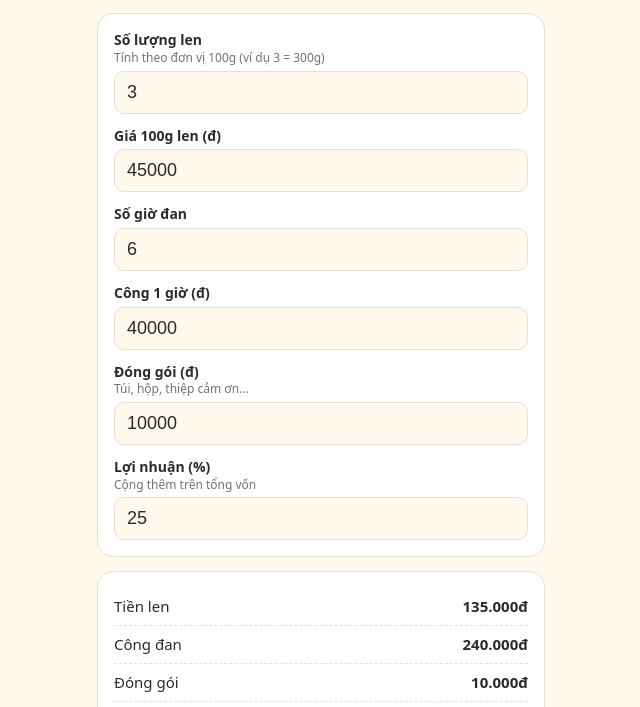
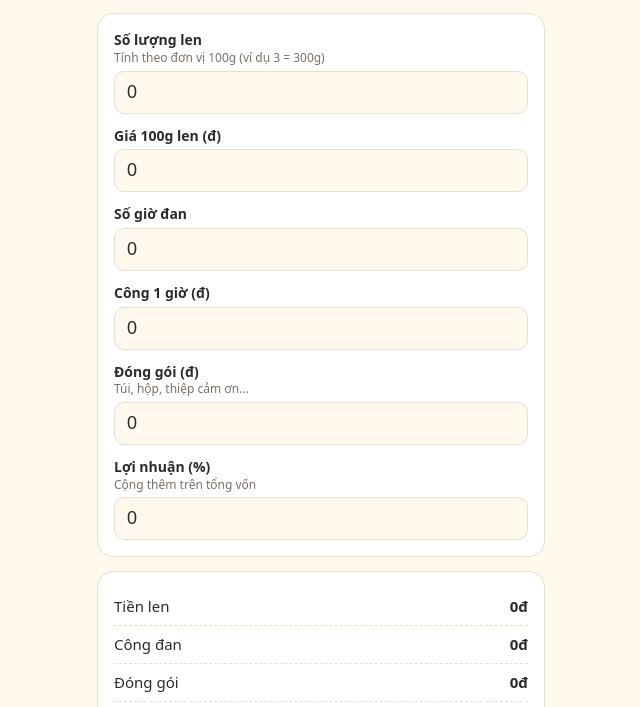
Before and after one commit to phngoz/khanlen, a plain HTML site: page index.html in a window 1280 px wide. Shown: the part 81-788 px from the top of the page, without its empty margins (319-959 px from the left). Drawn offline with Linux system fonts and the light colour scheme.

Commit message:
Set default values of input fields to 0
Updated input fields to have default values of 0.

```diff
--- a/index.html
+++ b/index.html
@@ -37,22 +37,22 @@ input:focus{outline:none;border-color:var(--accent)}
 
 <div class="card">
 <label for="gLen">Số lượng len<small>Tính theo đơn vị 100g (ví dụ 3 = 300g)</small></label>
-<input id="gLen" type="number" inputmode="decimal" min="0" step="0.1" value="3">
+<input id="gLen" type="number" inputmode="decimal" min="0" step="0.1" value="0">
 
 <label for="giaLen">Giá 100g len (đ)</label>
-<input id="giaLen" type="number" inputmode="decimal" min="0" step="1000" value="45000">
+<input id="giaLen" type="number" inputmode="decimal" min="0" step="1000" value="0">
 
 <label for="gio">Số giờ đan</label>
-<input id="gio" type="number" inputmode="decimal" min="0" step="0.5" value="6">
+<input id="gio" type="number" inputmode="decimal" min="0" step="0.5" value="0">
 
 <label for="cong">Công 1 giờ (đ)</label>
-<input id="cong" type="number" inputmode="decimal" min="0" step="1000" value="40000">
+<input id="cong" type="number" inputmode="decimal" min="0" step="1000" value="0">
 
 <label for="dongGoi">Đóng gói (đ)<small>Túi, hộp, thiệp cảm ơn...</small></label>
-<input id="dongGoi" type="number" inputmode="decimal" min="0" step="1000" value="10000">
+<input id="dongGoi" type="number" inputmode="decimal" min="0" step="1000" value="0">
 
 <label for="loiNhuan">Lợi nhuận (%)<small>Cộng thêm trên tổng vốn</small></label>
-<input id="loiNhuan" type="number" inputmode="decimal" min="0" step="1" value="25">
+<input id="loiNhuan" type="number" inputmode="decimal" min="0" step="1" value="0">
 </div>
 
 <div class="card">
```
